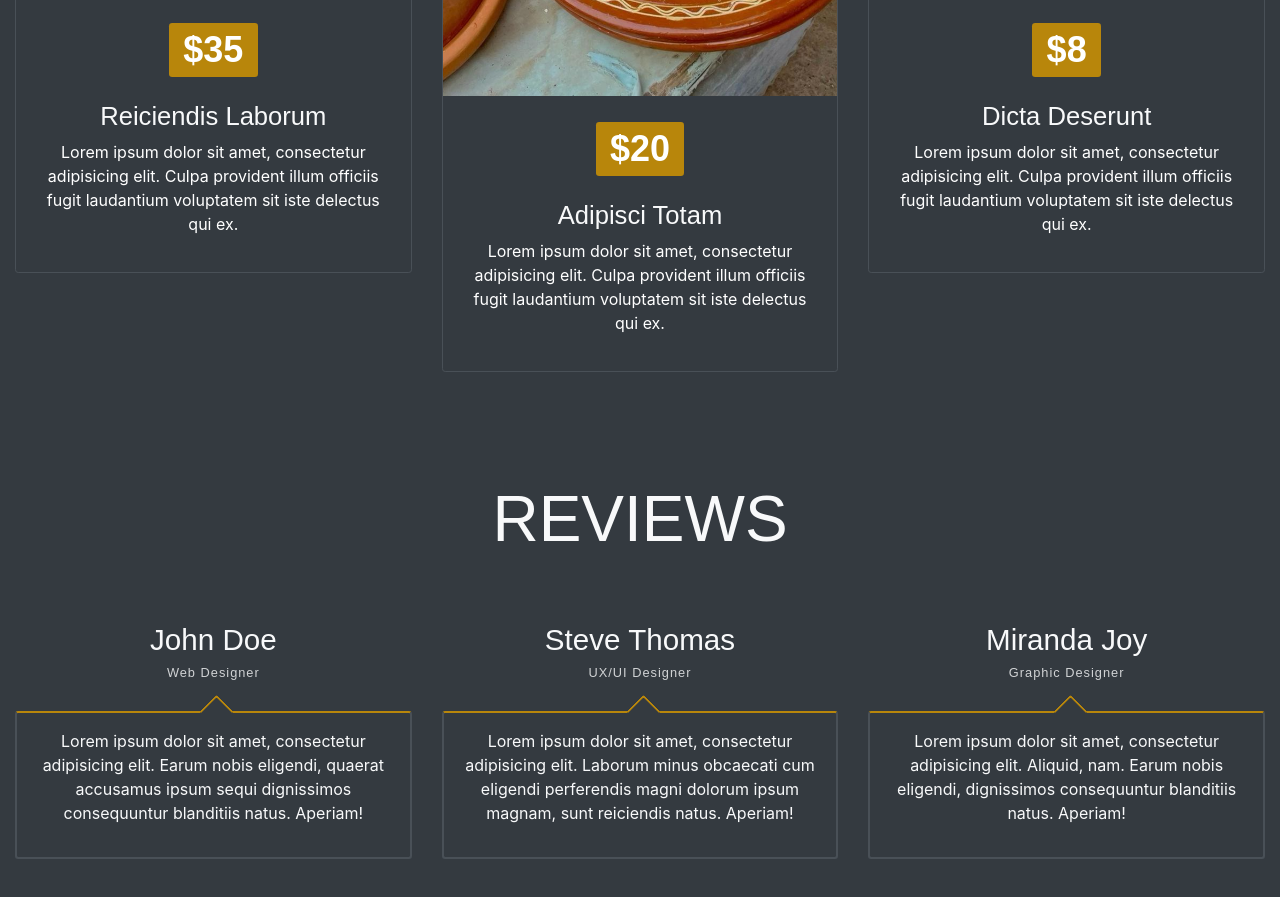
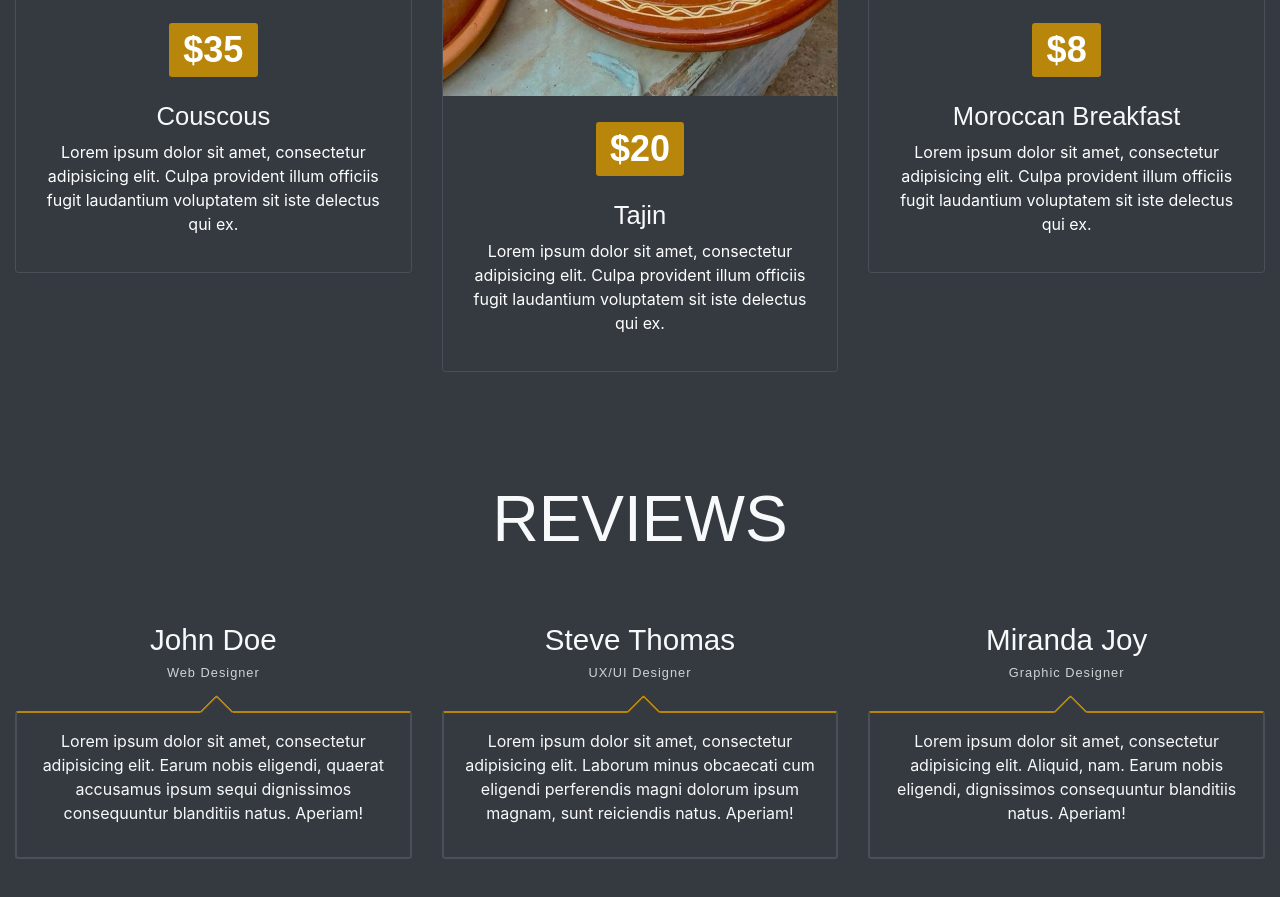
Before and after one commit to Yassine-Rh/foods, a plain HTML site: page index.html in a window 1280 px wide. Shown: the part 4155-5052 px from the top of the page. Drawn offline with Linux system fonts and the light colour scheme; some packages are replaced by stand-ins of ours.

Commit message:
Update index.html

```diff
--- a/index.html
+++ b/index.html
@@ -208,7 +208,7 @@
                             <img src="assets/imgs/Couscous.jpg" alt="template by DevCRID http://www.devcrud.com/" class="rounded-0 card-img-top mg-responsive">
                             <div class="card-body">
                                 <h1 class="text-center mb-4"><a href="#" class="badge badge-primary">$35</a></h1>
-                                <h4 class="pt20 pb20">Reiciendis Laborum </h4>
+                                <h4 class="pt20 pb20">Couscous </h4>
                                 <p class="text-white">Lorem ipsum dolor sit amet, consectetur adipisicing elit. Culpa provident illum officiis fugit laudantium voluptatem sit iste delectus qui ex. </p>
                             </div>
                         </div>
@@ -218,7 +218,7 @@
                             <img src="assets/imgs/Tajin.jpg" alt="template by DevCRID http://www.devcrud.com/" class="rounded-0 card-img-top mg-responsive">
                             <div class="card-body">
                                 <h1 class="text-center mb-4"><a href="#" class="badge badge-primary">$20</a></h1>
-                                <h4 class="pt20 pb20">Adipisci Totam</h4>
+                                <h4 class="pt20 pb20">Tajin</h4>
                                 <p class="text-white">Lorem ipsum dolor sit amet, consectetur adipisicing elit. Culpa provident illum officiis fugit laudantium voluptatem sit iste delectus qui ex. </p>
                             </div>
                         </div>
@@ -228,7 +228,7 @@
                             <img src="assets/imgs/Breakfast.jpg" alt="template by DevCRID http://www.devcrud.com/" class="rounded-0 card-img-top mg-responsive">
                             <div class="card-body">
                                 <h1 class="text-center mb-4"><a href="#" class="badge badge-primary">$8</a></h1>
-                                <h4 class="pt20 pb20">Dicta Deserunt</h4>
+                                <h4 class="pt20 pb20">Moroccan Breakfast</h4>
                                 <p class="text-white">Lorem ipsum dolor sit amet, consectetur adipisicing elit. Culpa provident illum officiis fugit laudantium voluptatem sit iste delectus qui ex. </p>
                             </div>
                         </div>
```
